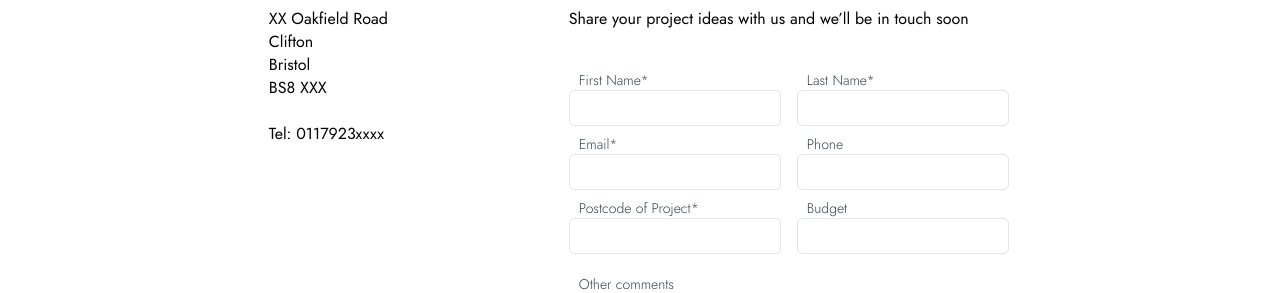
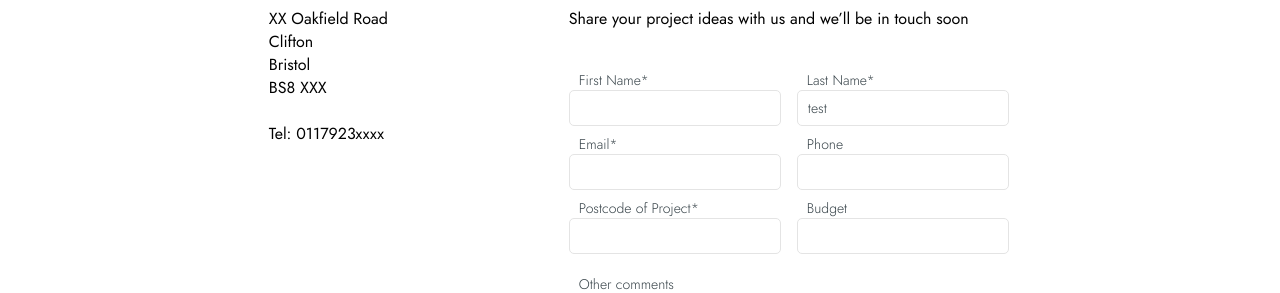
Before and after one commit to AlexanderBraatz/winsor_leaman_architects, a React (Create React App) app: page /contact in a window 1280 px wide. Shown: the part 245-538 px from the top of the page. Built offline with nearby package versions, Linux system fonts and the light colour scheme.

Commit message:
feat: implement controlled input fields

```diff
--- a/src/components/Pages/Contact/ContactForm.js
+++ b/src/components/Pages/Contact/ContactForm.js
@@ -1,11 +1,69 @@
 import styled from 'styled-components';
+import FormInput from './FormInput';
 import SubmitButton from './SubmitButton';
 
-import React, { useRef } from 'react';
+import React, { useRef, useState } from 'react';
 import emailjs from '@emailjs/browser';
+// import { initializeUseSelector } from 'react-redux/es/hooks/useSelector';
 
 export default function ContactForm(props) {
+	const inputs = [
+		{
+			id: 1,
+			label: 'First Name*',
+			type: 'text',
+			name: 'first_name',
+			required: true,
+			errorMessage: 'Please enter your first name*'
+		},
+		{
+			id: 2,
+			label: 'Last Name*',
+			type: 'text',
+			name: 'last_name',
+			required: true,
+			errorMessage: 'Please enter your last name*'
+		},
+		{
+			id: 3,
+			label: 'Email*',
+			type: 'email',
+			name: 'email',
+			required: true,
+			errorMessage: 'Please enter a valid email*',
+			pattern: ''
+		},
+		{
+			id: 4,
+			label: 'Phone',
+			type: 'tel',
+			name: 'phone'
+		},
+		{
+			id: 5,
+			label: 'Postcode of Project*',
+			type: 'text',
+			name: 'postcode_of_project',
+			required: true,
+			errorMessage: 'Please enter a valid postcode*',
+			pattern: ''
+		},
+		{
+			id: 6,
+			label: 'Budget',
+			type: 'text',
+			name: 'budget'
+		}
+		// {
+		// 	id: 7,
+		// 	label: 'Other comments',
+		// 	type: 'text',
+		// 	name: 'comments'
+		// }
+	];
+
 	//send email using emailjs
+
 	const form = useRef();
 	const sendEmail = e => {
 		e.preventDefault();
@@ -28,6 +86,26 @@ export default function ContactForm(props) {
 				}
 			);
 	};
+
+	const [values, setValues] = useState({
+		first_name: '',
+		last_name: 'test',
+		email: '',
+		phone: '',
+		postcode_of_project: '',
+		budget: '',
+		comments: ''
+	});
+
+	console.log(values);
+
+	const handleOnChange = e => {
+		setValues({ ...values, [e.target.name]: e.target.value });
+
+		console.log(values[e.target.name]);
+		console.log(`name: ${e.target.name}`);
+	};
+
 	return (
 		<Form
 			ref={form}
@@ -37,52 +115,16 @@ export default function ContactForm(props) {
 				Share your project ideas with us and we’ll be in touch soon
 			</ContactFormPrompt>
 			<InputGroup>
-				<InputWrapper>
-					<Label>First Name*</Label>
-					<Input
-						type="text"
-						name="first_name"
-						required
-					/>
-				</InputWrapper>
-				<InputWrapper>
-					<Label>Last Name*</Label>
-					<Input
-						type="text"
-						name="last_name"
-						required
-					/>
-				</InputWrapper>
-				<InputWrapper>
-					<Label>Email*</Label>
-					<Input
-						type="email"
-						name="email"
-						required
-					/>
-				</InputWrapper>
-				<InputWrapper>
-					<Label>Phone</Label>
-					<Input
-						type="tel"
-						name="phone"
-					/>
-				</InputWrapper>
-				<InputWrapper>
-					<Label>Postcode of Project*</Label>
-					<Input
-						type="text"
-						name="postcode_of_project"
-						required
-					/>
-				</InputWrapper>
-				<InputWrapper>
-					<Label>Budget</Label>
-					<Input
-						type="text"
-						name="budget"
-					/>
-				</InputWrapper>
+				{inputs.map(input => {
+					return (
+						<FormInput
+							key={input.id}
+							input={input}
+							onChange={handleOnChange}
+							value={values[input.name]}
+						/>
+					);
+				})}
 			</InputGroup>
 			<TextareaWrapper>
 				<Label>Other comments</Label>
--- /dev/null
+++ b/src/components/Pages/Contact/FormInput.js
@@ -0,0 +1,51 @@
+import styled from 'styled-components';
+
+import React, { useRef, useState } from 'react';
+
+export default function FormInput(props) {
+	return (
+		<InputWrapper>
+			<Label>{props.input.label}</Label>
+			<Input
+				type={props.input.type}
+				name={props.input.name}
+				required={props.input.required}
+				onChange={props.onChange}
+				value={props.value}
+			/>
+		</InputWrapper>
+	);
+}
+
+const InputWrapper = styled.div`
+	display: flex;
+	flex-direction: column;
+	margin-bottom: 0.8rem;
+`;
+
+const InputGroup = styled.div`
+	width: 44rem;
+	height: 18.4rem;
+	flex-wrap: wrap;
+	display: flex;
+	column-gap: 1.6rem;
+`;
+
+const Label = styled.label`
+	color: ${props => props.theme.desktop.dark2};
+	font-family: 'SmallText', Arial, Serif;
+	font-size: 1.4rem;
+	padding-left: 1rem;
+`;
+
+const Input = styled.input`
+	width: 21.2rem;
+	height: 3.6rem;
+	border-radius: 0.5rem;
+	border: 0.1rem solid ${props => props.theme.desktop.grey4};
+
+	color: ${props => props.theme.desktop.dark2};
+	font-family: 'SmallText', Arial, Serif;
+	font-size: 1.4rem;
+	padding-left: 1rem;
+`;
```
